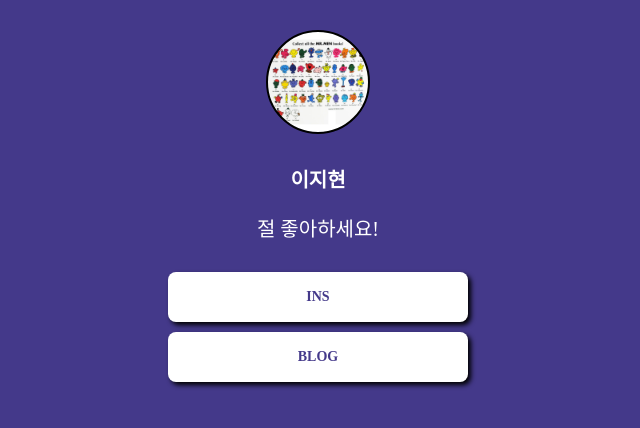
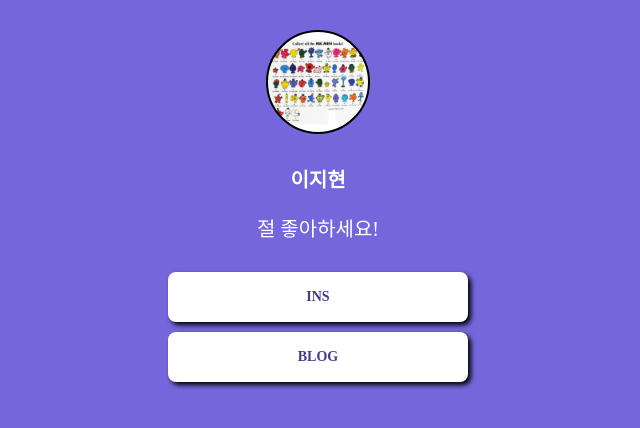
Before and after one commit to ultradirty/mypage, a plain HTML site: page index.html in a window 1280 px wide. Shown: the whole page, without its empty margins (322-962 px from the left). Drawn offline with Linux system fonts and the light colour scheme; a web font is replaced by a local one.

Commit message:
Update index.html

```diff
--- a/index.html
+++ b/index.html
@@ -14,7 +14,7 @@
               font-family: "Pretendard",serif;
             }
             body {
-                background-color: #44398A;
+                background-color: #7666dc;
             }
             .profile {
                 width: 100px;
```
